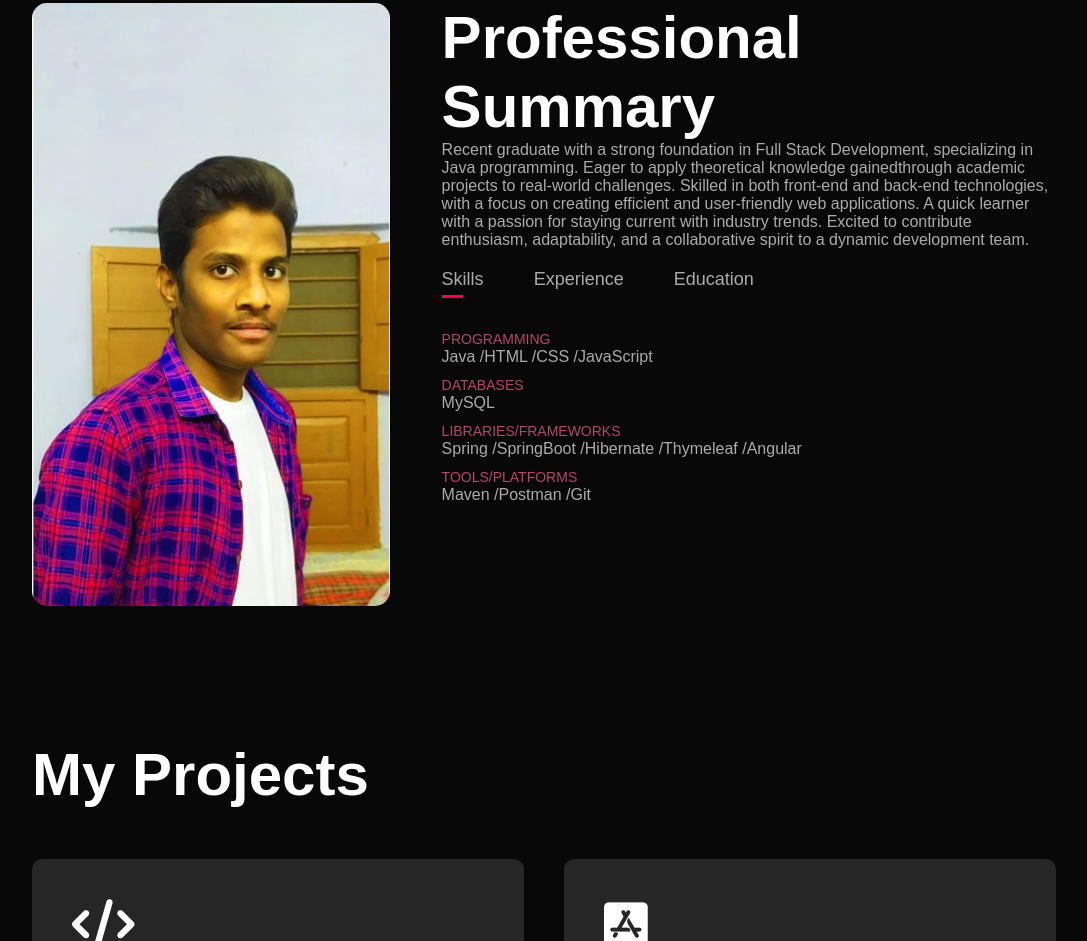
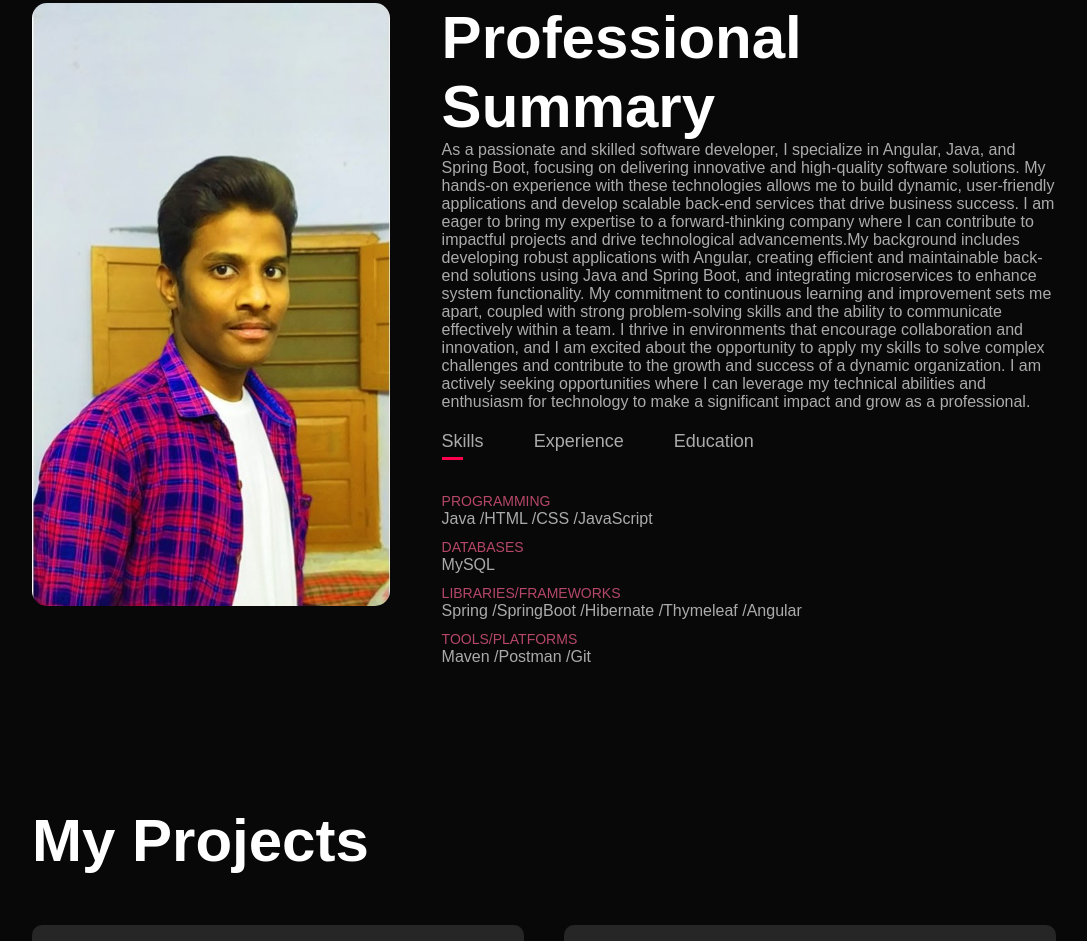
Before and after one commit to GangadiBhanuPrakash/Portfolio, a plain HTML site: page index.html in a window 1280 px wide. Shown: the part 887-1828 px from the top of the page, without its empty margins (96-1183 px from the left). Drawn offline with Linux system fonts and the light colour scheme.

Commit message:
Update index.html

```diff
--- a/index.html
+++ b/index.html
@@ -38,12 +38,20 @@
                 </div>
                 <div class="about-col-2">
                     <h1 class="sub-title">Professional Summary</h1>
-                    <p> Recent graduate with a strong foundation in Full Stack Development, specializing
-                        in Java programming. Eager to apply theoretical knowledge gainedthrough academic
-                        projects to real-world challenges. Skilled in both front-end and back-end technologies,
-                        with a focus on creating efficient and user-friendly web applications. A quick learner
-                        with a passion for staying current with industry trends. Excited to contribute enthusiasm,
-                        adaptability, and a collaborative spirit to a dynamic development team.</p>
+                    <p> As a passionate and skilled software developer, I specialize in Angular, Java, and Spring Boot, focusing on delivering
+                        innovative and high-quality software solutions. My hands-on experience with these technologies allows me to build dynamic,
+                        user-friendly applications and develop scalable back-end services that drive business success.
+
+                        I am eager to bring my expertise to a forward-thinking company where I can contribute to impactful projects and drive
+                        technological advancements.My background includes developing robust applications with Angular, creating efficient and
+                        maintainable back-end solutions using Java and Spring Boot, and integrating microservices to enhance system functionality.
+
+                        My commitment to continuous learning and improvement sets me apart, coupled with strong problem-solving skills and the ability
+                        to communicate effectively within a team. I thrive in environments that encourage collaboration and innovation, and I am excited
+                        about the opportunity to apply my skills to solve complex challenges and contribute to the growth and success of a dynamic organization.
+
+                        I am actively seeking opportunities where I can leverage my technical abilities and enthusiasm for technology to make a significant
+                        impact and grow as a professional.</p>
                         <div class="tab-titles">
                             <p class="tab-links active-link" onclick="opentab('Skills')">Skills</p>
                             <p class="tab-links" onclick="opentab('Experience')">Experience</p>
```
